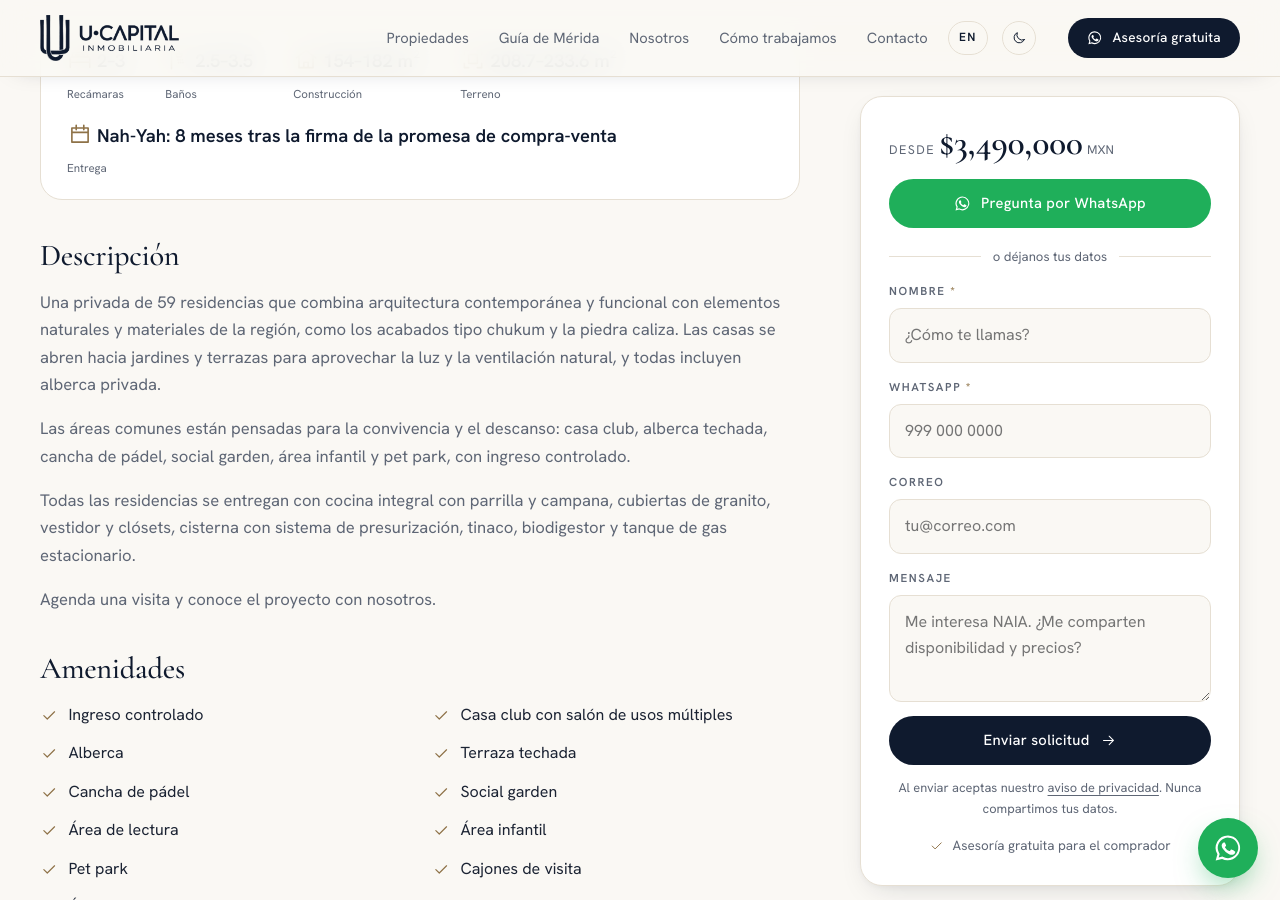
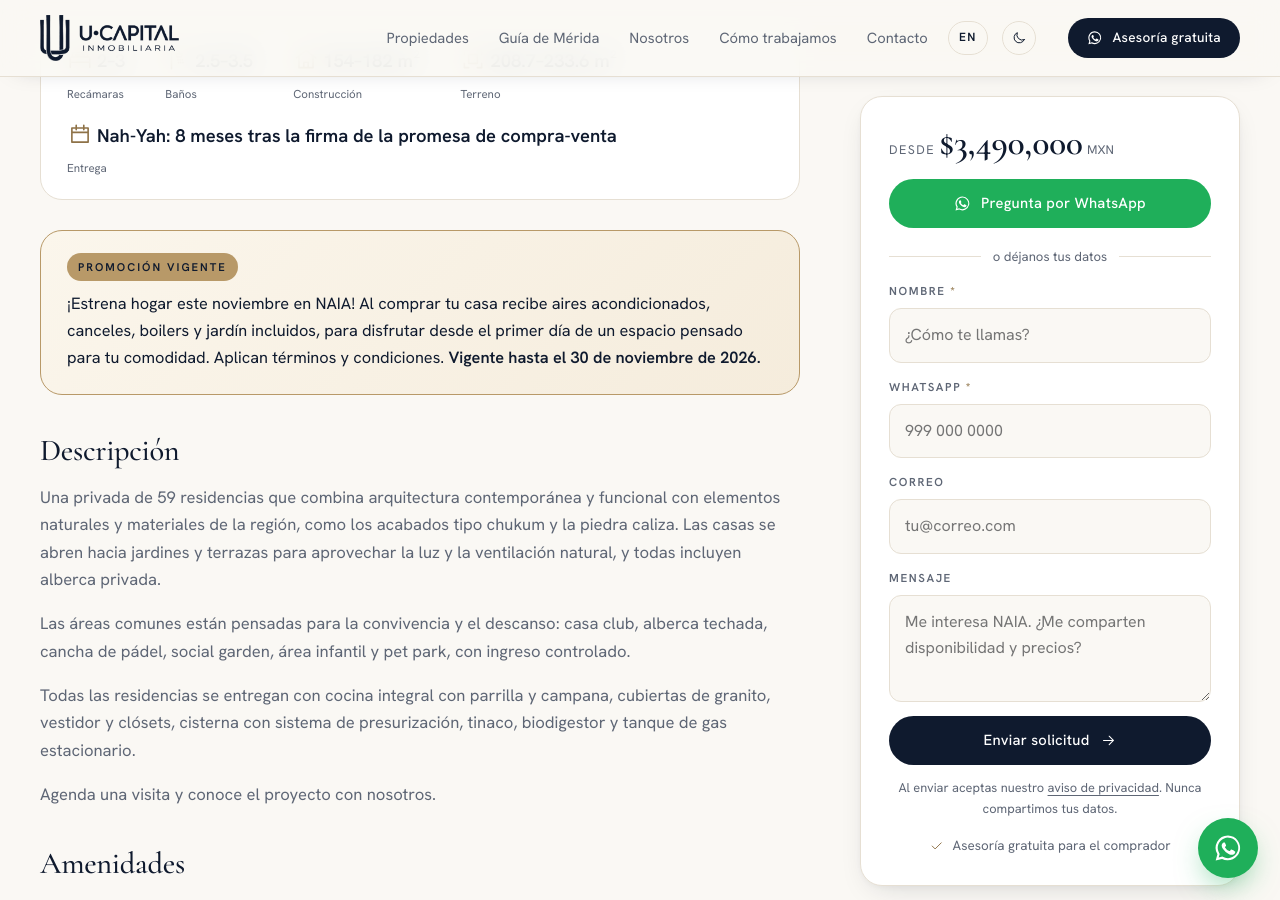
Before and after one commit to nandofrc80/ucapital.mx, a Jekyll site: the page built from _propiedades/naia.md, in a window 1280 px wide and 900 px high, scrolled down 931 px. Built offline with Jekyll 4.4.1, drawn with Linux system fonts in a browser that asks for light colours.

Commit message:
NAIA: promoción de noviembre 2026
Co-Authored-By: Claude Opus 5.5 <noreply@anthropic.com>
Claude-Session: https://claude.ai/code/session_015ykr8Xe2NKbFwKM5y6WJEc

```diff
--- a/_propiedades/naia.md
+++ b/_propiedades/naia.md
@@ -12,6 +12,10 @@ precio: 0
 precio_desde: true
 entrega: "Nah-Yah: 8 meses tras la firma de la promesa de compra-venta"
 resumen: "Residencias de 2 y 3 recámaras con alberca privada en una privada de 59 casas con casa club, alberca techada, cancha de pádel y pet park, en Conkal."
+promociones:
+  - texto: "¡Estrena hogar este noviembre en NAIA! Al comprar tu casa recibe aires acondicionados, canceles, boilers y jardín incluidos, para disfrutar desde el primer día de un espacio pensado para tu comodidad. Aplican términos y condiciones."
+    en: "Move in this November at NAIA! Buy your home and get air conditioning, shower enclosures, water heaters and landscaped garden included, so you can enjoy a space designed for your comfort from day one. Terms and conditions apply."
+    hasta: "2026-11-30"
 precios_actualizados: "noviembre de 2026"
 portada: /fotos/naia/portada.jpg
 fotos:
```
